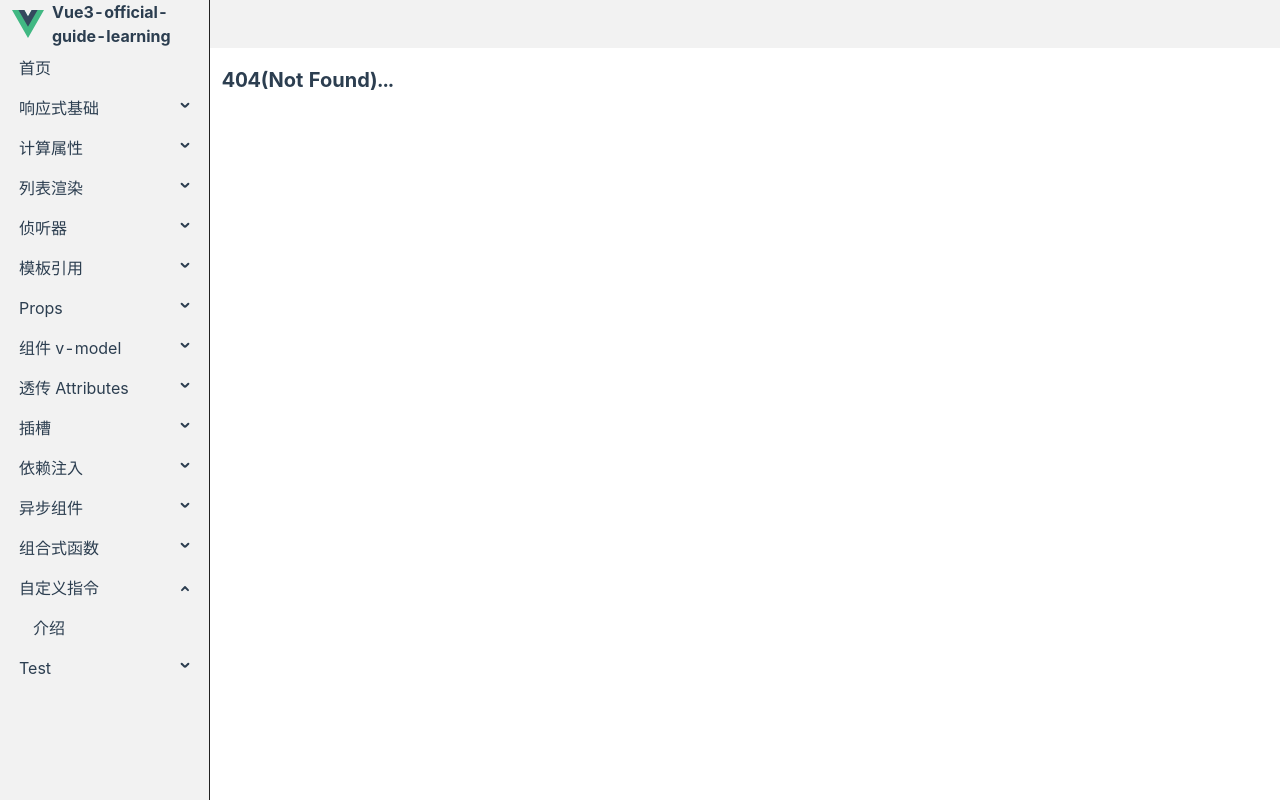
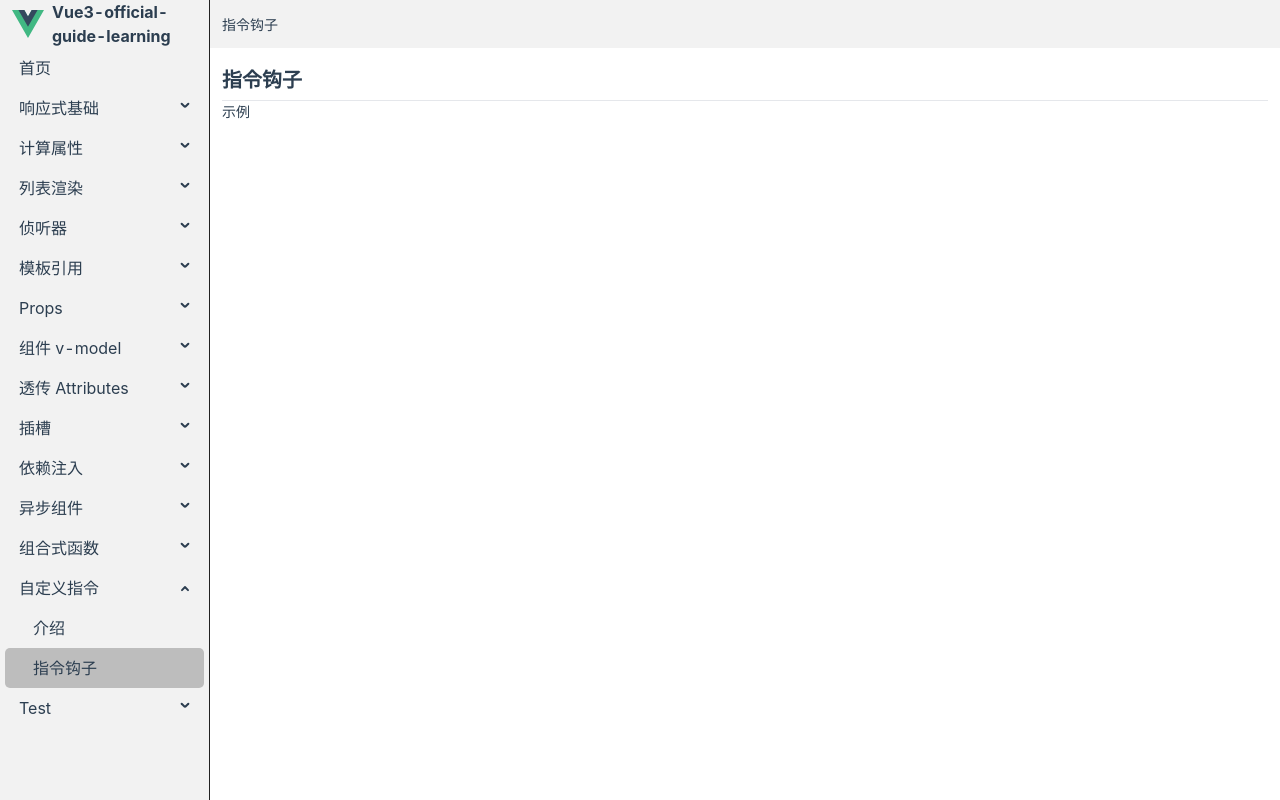
Before and after one commit to yuanlee301415/vue3-official-guide-learning, a Vue app: page /custom-directives/directive-hooks in a window 1280 px wide. Before the commit this address had no page. Built offline with nearby package versions, Linux system fonts and the light colour scheme.

Commit message:
自定义指令》指令钩子

```diff
--- a/src/router/routes/modules/custom-directives.js
+++ b/src/router/routes/modules/custom-directives.js
@@ -15,6 +15,13 @@ const CUSTOM_DIRECTIVES_ROUTE = {
         title: '介绍',
       },
     },
+    {
+      path: 'directive-hooks',
+      component: () => import('@/views/custom-directives/directive-hooks.vue'),
+      meta: {
+        title: '指令钩子',
+      },
+    },
   ],
 }
 
--- /dev/null
+++ b/src/views/custom-directives/directive-hooks.vue
@@ -0,0 +1,57 @@
+<script setup>
+const vExample = {
+  // 在绑定元素的 attribute 前
+  // 或事件监听器应用前调用
+  created(el, binding, vnode) {
+    console.warn('created')
+    console.log({ el, binding, vnode })
+  },
+
+  // 在元素被插入到 DOM 前调用
+  beforeMount(el, binding, vnode) {
+    console.warn('beforeMount')
+    console.log({ el, binding, vnode })
+  },
+
+  // 在绑定元素的父组件
+  // 及他自己的所有子节点都挂载完成后调用
+  mounted(el, binding, vnode) {
+    console.warn('mounted')
+    console.log({ el, binding, vnode })
+  },
+
+  // 绑定元素的父组件更新前调用
+  beforeUpdate(el, binding, vnode, prevVnode) {
+    console.warn('beforeUpdate')
+    console.log({ el, binding, vnode, prevVnode })
+  },
+
+  // 在绑定元素的父组件
+  // 及他自己的所有子节点都更新后调用
+  updated(el, binding, vnode, prevVnode) {
+    console.warn('update')
+    console.log({ el, binding, vnode, prevVnode })
+  },
+
+  // 绑定元素的父组件卸载前调用
+  beforeUnmount(el, binding, vnode) {
+    console.warn('beforeUnmount')
+    console.log({ el, binding, vnode })
+  },
+  // 绑定元素的父组件卸载后调用
+  unmounted(el, binding, vnode) {
+    console.warn('unmounted')
+    console.log({ el, binding, vnode })
+  },
+}
+</script>
+
+<template>
+  <div>
+    <h1>指令钩子</h1>
+    <hr />
+    <div v-example:foo.bar="'baz'">示例</div>
+  </div>
+</template>
+
+<style scoped lang="less"></style>
```
